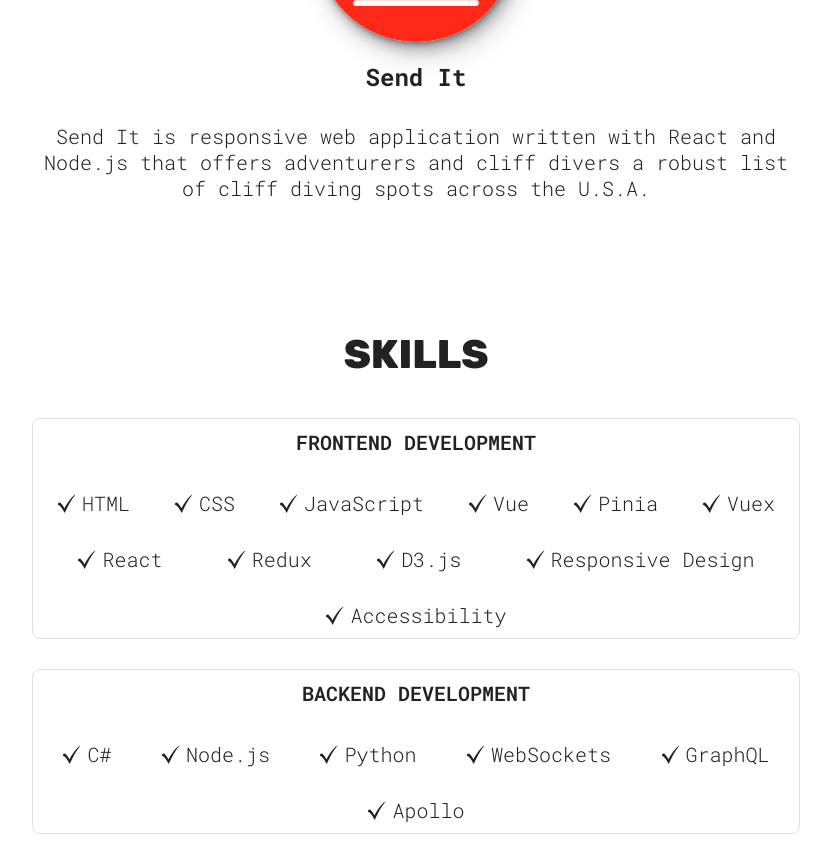
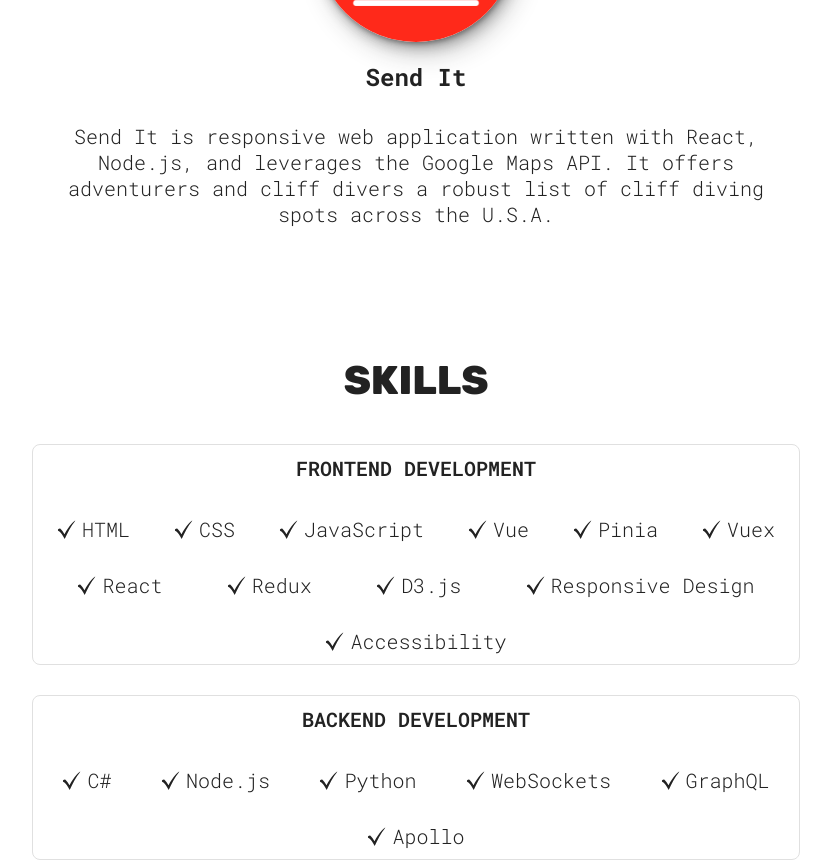
Before and after one commit to zwsaile/my-portfolio, a React (Vite) app: page / in a window 1280 px wide. Shown: the part 1680-2542 px from the top of the page, without its empty margins (224-1055 px from the left). Built offline with nearby package versions, Linux system fonts and the light colour scheme.

Commit message:
Change cliff description

```diff
--- a/src/sections/Projects/Projects.jsx
+++ b/src/sections/Projects/Projects.jsx
@@ -18,7 +18,7 @@ function Projects() {
             link: 'https://cliff-jumps.vercel.app/',
             pic: cliffPic,
             title: 'Send It',
-            desc: 'Send It is responsive web application written with React and Node.js that offers adventurers and cliff divers a robust list of cliff diving spots across the U.S.A.',
+            desc: 'Send It is responsive web application written with React, Node.js, and leverages the Google Maps API. It offers adventurers and cliff divers a robust list of cliff diving spots across the U.S.A.',
             alt: 'Red and wite logo of trees and a lake for cliff jumping project'
         }
     }
```
